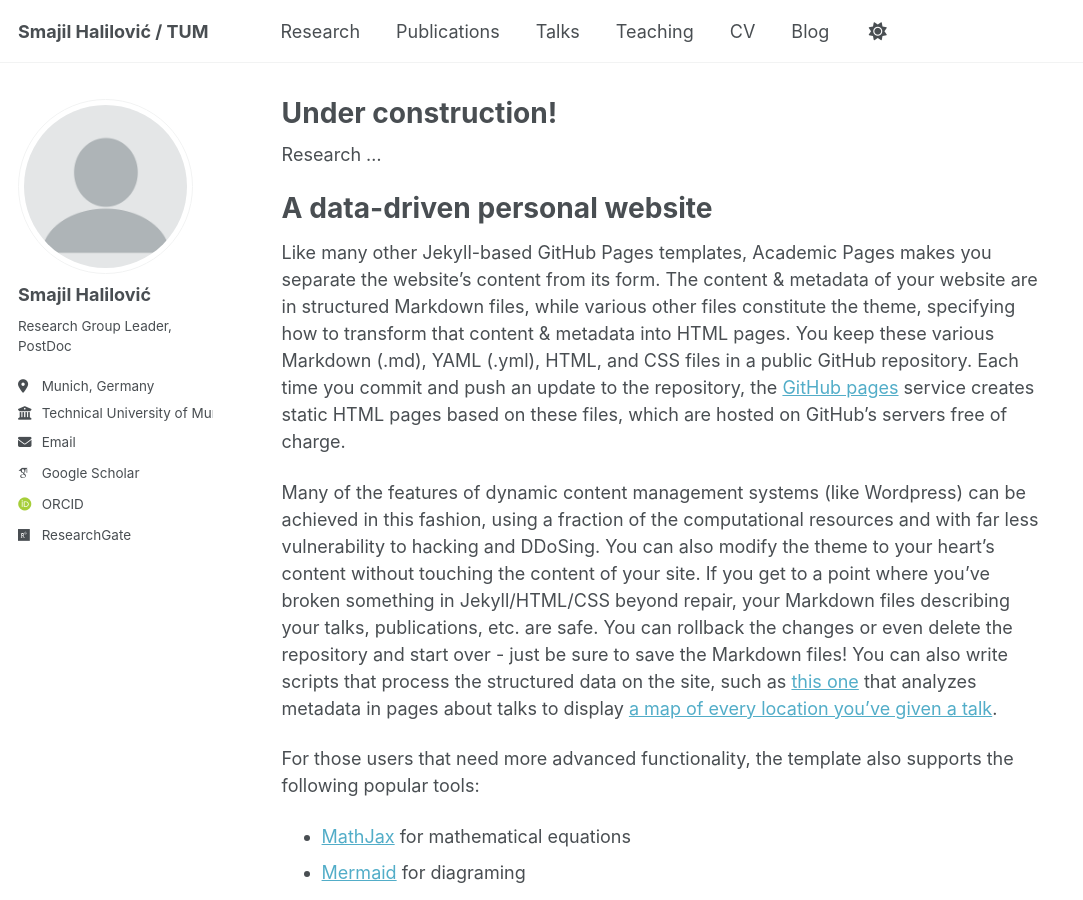
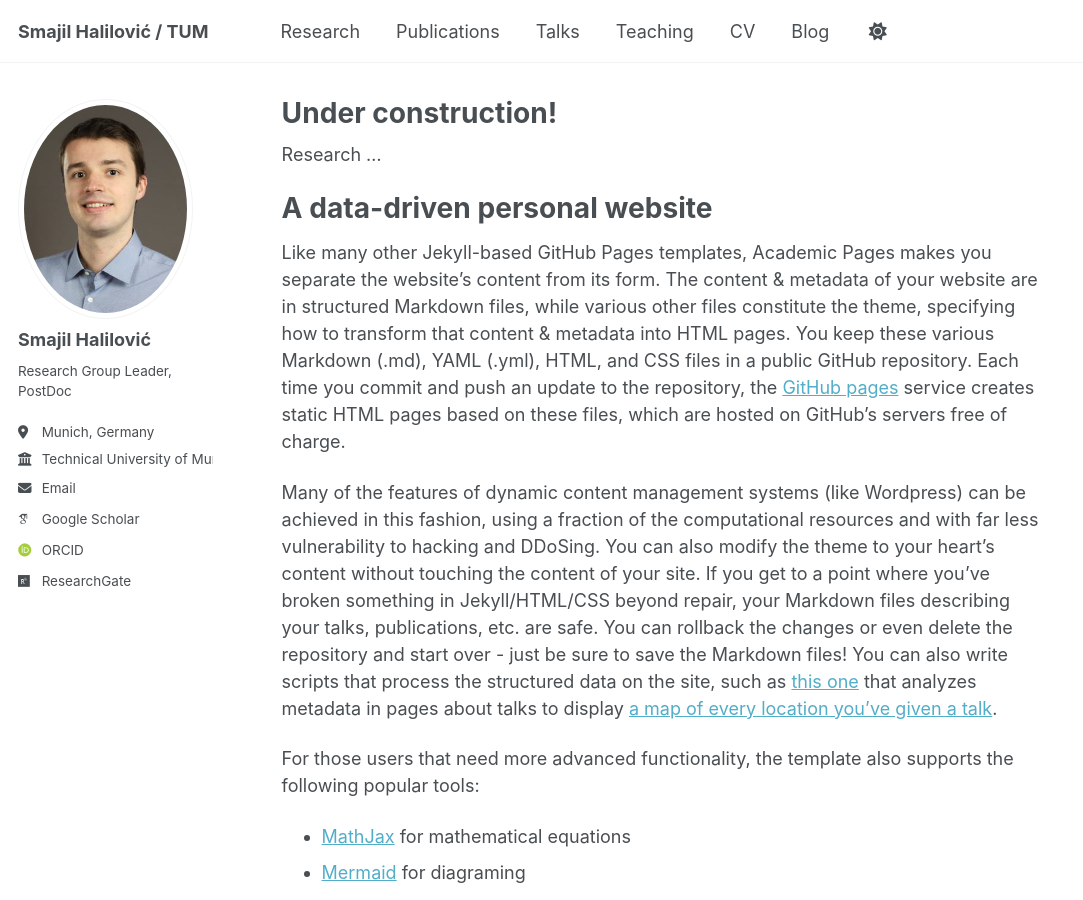
Before and after one commit to SHalilovic/shalilovic.github.io, a Jekyll site: the page built from _pages/research.md, in a window 1280 px wide and 900 px high. Shown: the whole window, without its empty margins (0-1083 px from the left). Built offline with Jekyll 4.4.1, drawn with Linux system fonts in a browser that asks for light colours; some web fonts are replaced; a script that is not in the unit is left out.

Commit message:
Update _config.yml

```diff
--- a/_config.yml
+++ b/_config.yml
@@ -22,7 +22,7 @@ repository               : "shalilovic.github.io"
 #               Additional customization can be done by editing /_includes/author-profile.html
 author:
   # Biographic information
-  avatar           : "profile.png"
+  avatar           : "slika.png"
   name             : "Smajil Halilović"
   pronouns         : # example: "he"
   bio              : "Research Group Leader, PostDoc"
```
